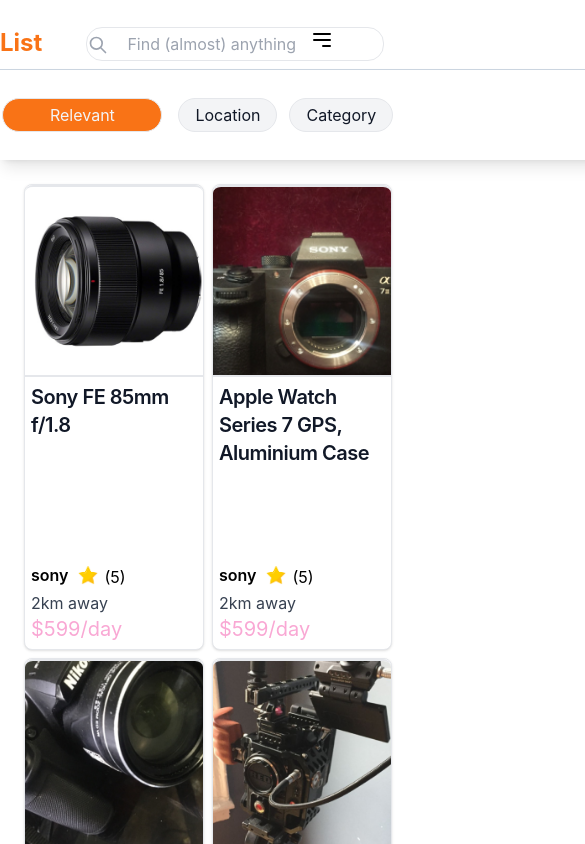
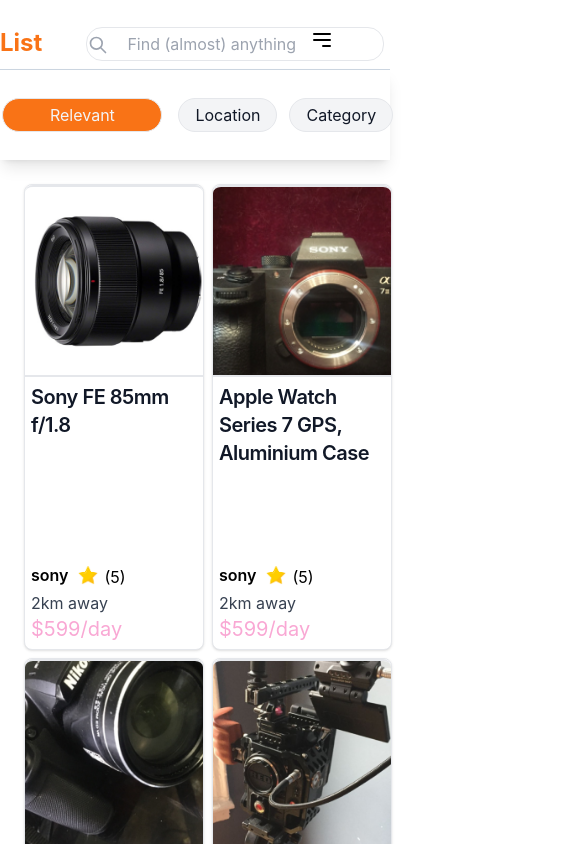
Before and after one commit to ChinememmaObilor29/search_page, a React (Create React App) app: page / in a window 390 px wide. Shown: the top 844 px of the page, 585 px wide, since content can reach past the window. Built offline with nearby package versions, Linux system fonts and the light colour scheme.

Commit message:
Update Listing.css

```diff
--- a/src/Component/Listing/Listing.css
+++ b/src/Component/Listing/Listing.css
@@ -43,7 +43,6 @@
 
  @media (max-width: 500px) {
     .parent{
-       width: 53rem;
        margin-top: -0.5rem;
        border-top: 1px solid #CBD5E0;
     }
```
